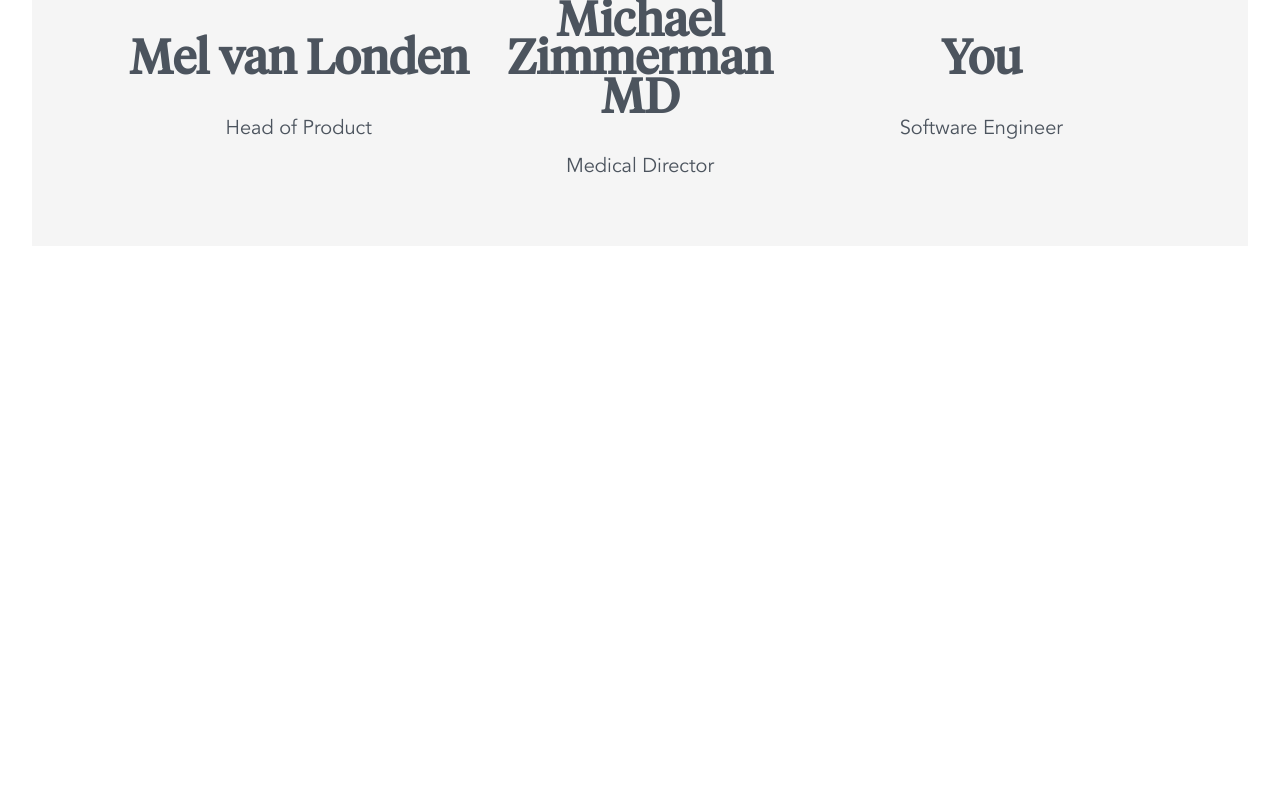
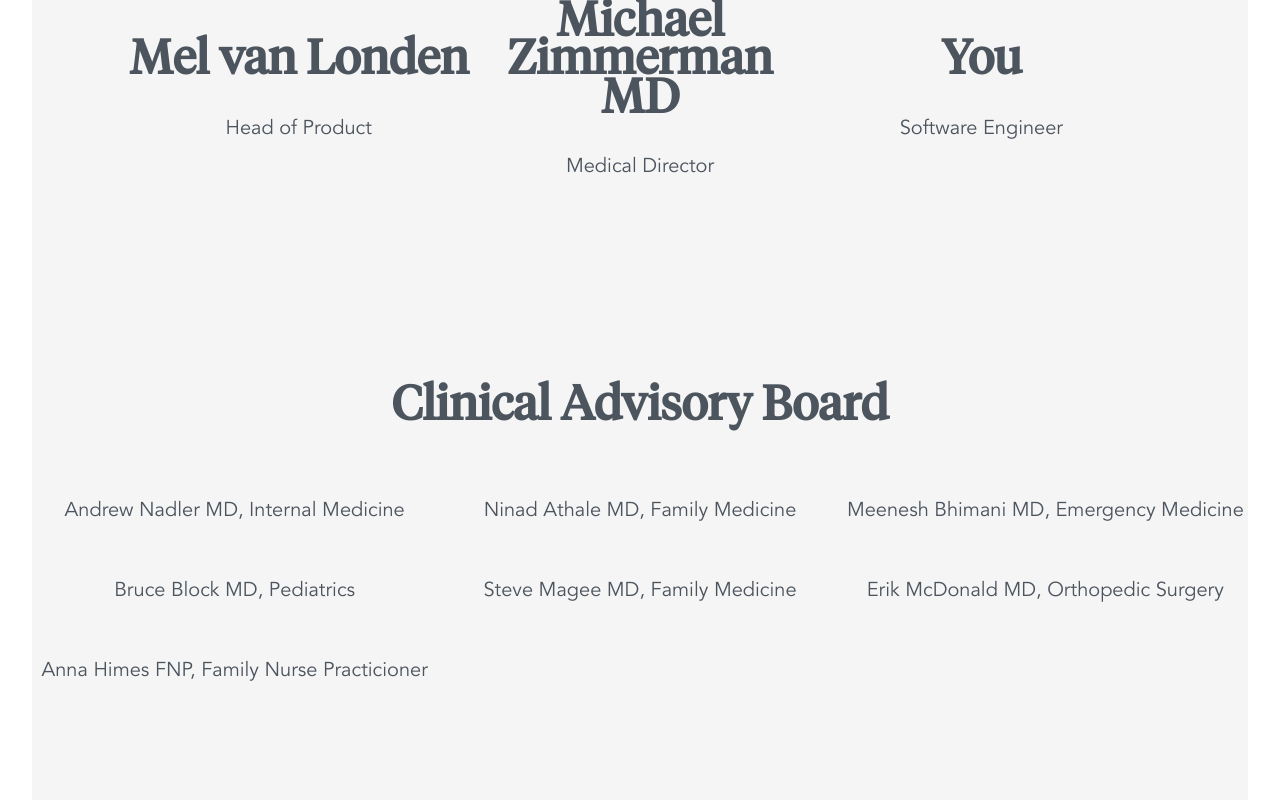
Before and after one commit to karen-bu/m1-0225-code-solutions, a website: page css-canvas-medical/about-us.html in a window 1280 px wide. Shown: the part 3526-4329 px from the top of the page. Before the commit the page ends 3820 px from the top, so only its background shows below. Drawn offline with Linux system fonts and the light colour scheme.

Commit message:
Finished about us advisory board section

```diff
--- a/css-canvas-medical/about-us.html
+++ b/css-canvas-medical/about-us.html
@@ -176,6 +176,30 @@
             </div>
           </div>
         </section>
+
+        <!-- Advisory Board Section-->
+        <section class="about-us-advisory">
+          <div class="advisory-row">
+            <h1 id="advisory-header">Clinical Advisory Board</h1>
+          </div>
+          <div class="advisory-row">
+            <div class="advisory-column">
+              <p>Andrew Nadler MD, Internal Medicine</p>
+              <p>Bruce Block MD, Pediatrics</p>
+              <p>Anna Himes FNP, Family Nurse Practicioner</p>
+            </div>
+
+            <div class="advisory-column">
+              <p>Ninad Athale MD, Family Medicine</p>
+              <p>Steve Magee MD, Family Medicine</p>
+            </div>
+
+            <div class="advisory-column">
+              <p>Meenesh Bhimani MD, Emergency Medicine</p>
+              <p>Erik McDonald MD, Orthopedic Surgery</p>
+            </div>
+          </div>
+        </section>
       </div>
     </div>
   </body>
```
